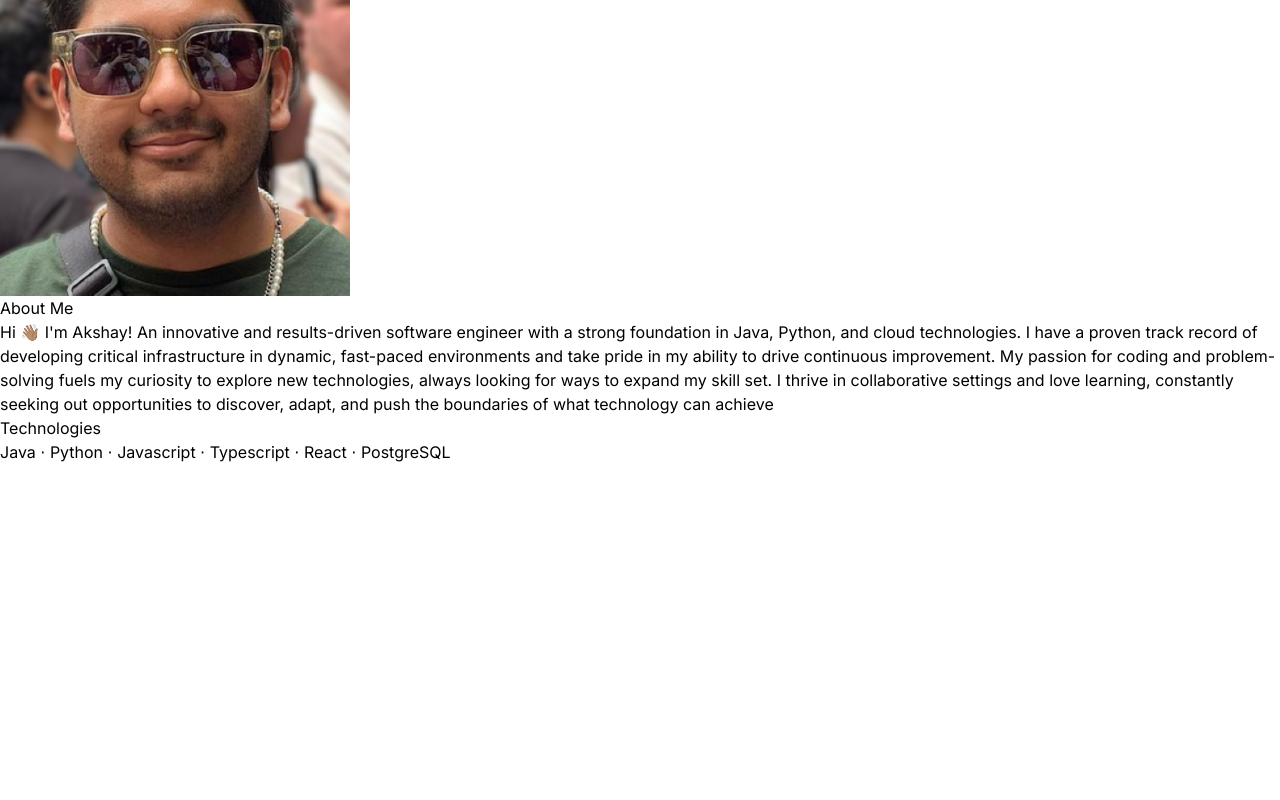
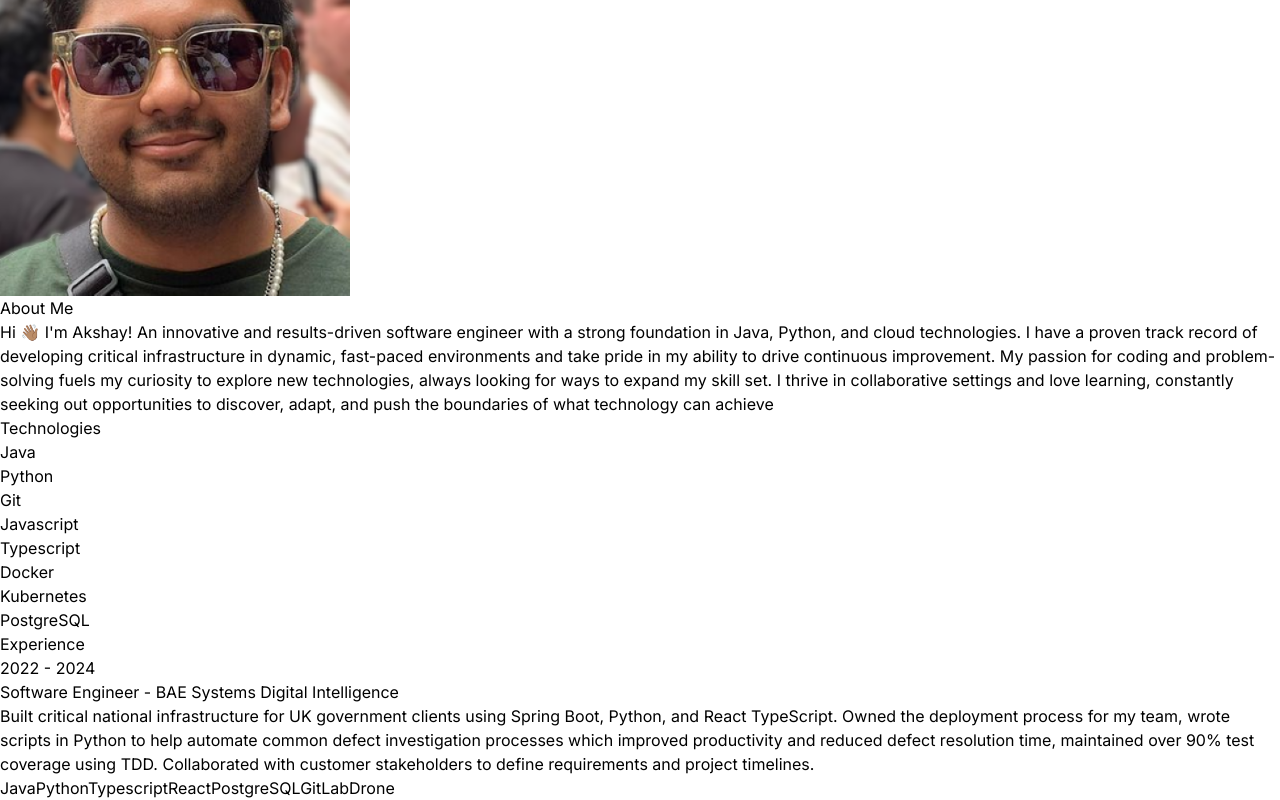
Before and after one commit to akshaypal123/gui-portfolio-website, a React (Vite) app: page / in a window 1280 px wide. Shown: the part 301-1101 px from the top of the page. Before the commit the page ends 800 px from the top, so only its background shows below. Built offline with nearby package versions, Linux system fonts and the light colour scheme; some icons are missing.

Commit message:
added experience section

```diff
--- a/index.html
+++ b/index.html
@@ -1,12 +1,16 @@
 <!doctype html>
 <html lang="en">
+
 <head>
   <meta charset="UTF-8" />
   <meta name="viewport" content="width=device-width, initial-scale=1.0" />
   <title>Akshay Pal | Portfolio</title>
+  <link rel="stylesheet" href="https://cdn.jsdelivr.net/gh/veritablestudios/colored-icons@1.7.8/src/app/ci.min.css" />
 </head>
+
 <body>
   <div id="root"></div>
   <script type="module" src="/src/main.jsx"></script>
 </body>
+
 </html>
--- a/src/App.jsx
+++ b/src/App.jsx
@@ -3,6 +3,7 @@ import Navbar from './components/Navbar';
 import Hero from './components/Hero';
 import About from './components/About';
 import Tech from './components/Tech';
+import Experience from './components/Experience';
 
 export default function App() {
   return (
@@ -15,6 +16,7 @@ export default function App() {
         <Hero />
         <About />
         <Tech />
+        <Experience />
       </div>
     </div>
   );
--- /dev/null
+++ b/src/components/Experience.jsx
@@ -0,0 +1,32 @@
+import React from 'react'
+import { EXPERIENCES } from '../constants'
+
+const Experience = () => {
+    return (
+        <div className='border-b pb-4'>
+            <h2 className='my-20 text-center text-4xl text-pink-300'>Experience</h2>
+            <div>
+                {EXPERIENCES.map((experience, index) => (
+                    <div key={index} className='mb-8 flex flex-wrap lg:justify-center'>
+                        <div className='w-full lg:w-1/4'>
+                            <p className='mb-2 text-xl text-white'>{experience.year}</p>
+                        </div>
+                        <div className='w-full max-w-xl lg:w-3/4 text-xl'>
+                            <h6 className='mb-2 font-bold text-white'>{experience.role} - <span>{experience.company}</span></h6>
+                            <p className='mb-4 text-neutral-400 text-lg'>{experience.description}</p>
+                            {experience.technologies.map((tech, index) => (
+                                <span key={index} className='mr-2 mt-4 rounded bg-neutral-900 px-2 py-1 text-sm font-semibold text-purple-800'>{tech}</span>
+                            ))}
+                        </div>
+                    </div>
+                )
+
+
+
+                )}
+            </div>
+        </div>
+    )
+}
+
+export default Experience
--- a/src/components/Navbar.jsx
+++ b/src/components/Navbar.jsx
@@ -8,7 +8,7 @@ const Navbar = () => {
             <div className='flex flex-shrink-0 items-center'>
                 <h1 className='text-4xl font-bold'>AP</h1>
             </div>
-            <div className='m-8 flex items center justify-center gap-4 text-2xl'>
+            <div className='m-8 flex items center justify-center gap-4 text-4xl'>
                 <a href=''><FaLinkedin /></a>
                 <a href=''><FaGithub /></a>
             </div>
--- a/src/components/Tech.jsx
+++ b/src/components/Tech.jsx
@@ -1,20 +1,66 @@
 import React from 'react';
-import { RiReactjsLine } from 'react-icons/ri';
-import { DiJsBadge } from "react-icons/di";
 
 const Tech = () => {
   return (
-    <div className='border-b border-neutral-900 pb-24'>
+    <div className='border-b pb-24'>
       <h2 className='my-20 text-center text-4xl text-pink-300'>Technologies</h2>
       <div className='flex flex-wrap items-center justify-center gap-4'>
-        <p className='text-3xl font-light'>
-            <span className='text-[#6e0101]'>Java</span><span className='text-[#ffffff]'> ⋅ </span>
-            <span className='text-[#3776ab]'>Python</span><span className='text-[#ffffff]'> ⋅ </span>
-            <span className='text-[#f7df1e]'>Javascript</span><span className='text-[#ffffff]'> ⋅ </span>
-            <span className='text-[#007acc]'>Typescript</span><span className='text-[#ffffff]'> ⋅ </span>
-            <span className='text-[#00d8ff]'>React</span><span className='text-[#ffffff]'> ⋅ </span>
-            <span className='text-sky-700'>PostgreSQL</span>
-        </p>
+        {/* Java Logo */}
+        <div className='px-4'>
+          <i className="ci ci-java ci-5x"></i>
+          <div className='flex flex-col'>
+            <h2 className='text-center pt-2 text-lg text-white'>Java</h2>
+          </div>
+        </div>
+        {/* Python Logo */}
+        <div className='px-4'>
+          <i className="ci ci-python ci-5x"></i>
+          <div className='flex flex-col'>
+            <h2 className='text-center pt-2 text-lg text-white'>Python</h2>
+          </div>
+        </div>
+        {/* Git Logo */}
+        <div className='px-4'>
+        <i className="ci ci-git ci-5x"></i>
+          <div className='flex flex-col'>
+            <h2 className='text-center pt-2 text-lg text-white'>Git</h2>
+          </div>
+        </div>
+        {/* Javascript Logo */}
+        <div className='px-4'>
+          <i className="ci ci-js ci-5x"></i>
+          <div className='flex flex-col'>
+            <h2 className='text-center pt-2 text-lg text-white'>Javascript</h2>
+          </div>
+        </div>
+        {/* Typescript Logo */}
+        <div className='px-4'>
+          <i className="ci ci-ts ci-5x"></i>
+          <div className='flex flex-col'>
+            <h2 className='text-center pt-2 text-lg text-white'>Typescript</h2>
+          </div>
+        </div>
+        {/* Docker Logo */}
+        <div className='px-4'>
+          <i className="ci ci-docker ci-5x"></i>
+          <div className='flex flex-col'>
+            <h2 className='text-center pt-2 text-lg text-white'>Docker</h2>
+          </div>
+        </div>
+        {/* Kubernetes Logo */}
+        <div className='px-4'>
+          <i className="ci ci-kubernetes ci-5x"></i>
+          <div className='flex flex-col'>
+            <h2 className='text-center pt-2 text-lg text-white'>Kubernetes</h2>
+          </div>
+        </div>
+        {/* PostgreSQL Logo */}
+        <div className='px-4'>
+          <i className="ci ci-postgresql ci-5x"></i>
+          <div className='flex flex-col'>
+            <h2 className='text-center pt-2 text-lg text-white'>PostgreSQL</h2>
+          </div>
+        </div>
       </div>
     </div>
   )
--- a/src/constants/index.js
+++ b/src/constants/index.js
@@ -4,11 +4,11 @@ export const ABOUT_TEXT = `Hi 👋🏽 I'm Akshay! An innovative and results-dri
 
 export const EXPERIENCES = [
   {
-    year: "2022 - Present",
+    year: "2022 - 2024",
     role: "Software Engineer",
     company: "BAE Systems Digital Intelligence",
-    description: `Led a team in developing and maintaining web applications using JavaScript, React.js, and Node.js. Implemented RESTful APIs and integrated with MongoDB databases. Collaborated with stakeholders to define project requirements and timelines.`,
-    technologies: ["Java", "Typescript", "React", "PostgreSQL", "Elastic"],
+    description: `Built critical national infrastructure for UK government clients using Spring Boot, Python, and React TypeScript. Owned the deployment process for my team, wrote scripts in Python to help automate common defect investigation processes which improved productivity and reduced defect resolution time, maintained over 90% test coverage using TDD. Collaborated with customer stakeholders to define requirements and project timelines.`,
+    technologies: ["Java", "Python", "Typescript", "React", "PostgreSQL", "GitLab", "Drone"]
   }
 ];
 
--- a/vite.config.js
+++ b/vite.config.js
@@ -3,6 +3,6 @@ import react from '@vitejs/plugin-react'
 
 // https://vitejs.dev/config/
 export default defineConfig({
-  base: "/react-bloch-sphere-visualisation",
+  base: "/gui-portfolio-website",
   plugins: [react()],
 })
```
Also changed, not shown: src/components/Projects.jsx (added). Lines whose indentation alone changed are shown as unchanged.
